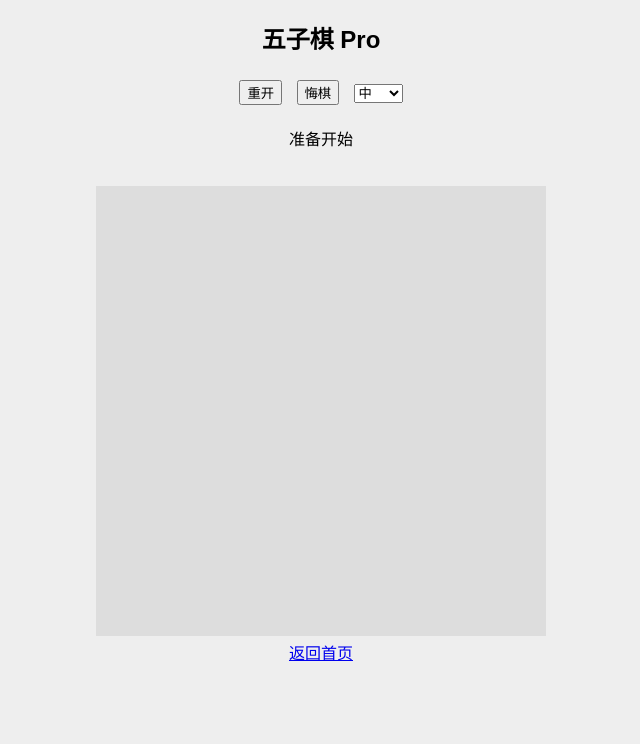
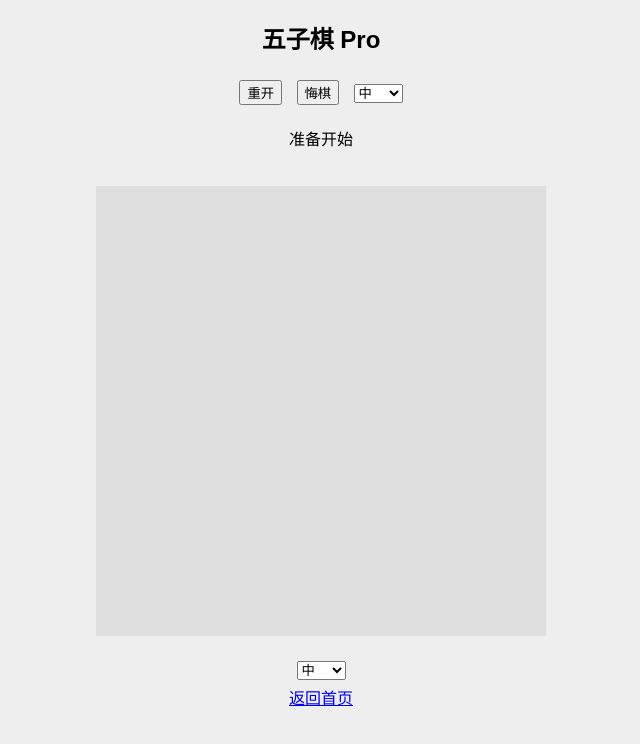
Before and after one commit to wangnapaoa-promax/my-games-site, a plain HTML site: page games/gomoku/index.html in a window 1280 px wide. Shown: the whole page, without its empty margins (319-959 px from the left). Drawn offline with Linux system fonts and the light colour scheme; files whose address does not match are found by name.

Commit message:
index.html

```diff
--- a/games/gomoku/index.html
+++ b/games/gomoku/index.html
@@ -32,6 +32,13 @@ button, select {
 <p id="status">准备开始</p>
 
 <canvas id="board" width="450" height="450"></canvas>
+  <p id="status"></p>
+
+<select id="level">
+  <option>简单</option>
+  <option selected>中</option>
+  <option>困难</option>
+</select>
 
 <br>
 <a href="../../">返回首页</a>
```
